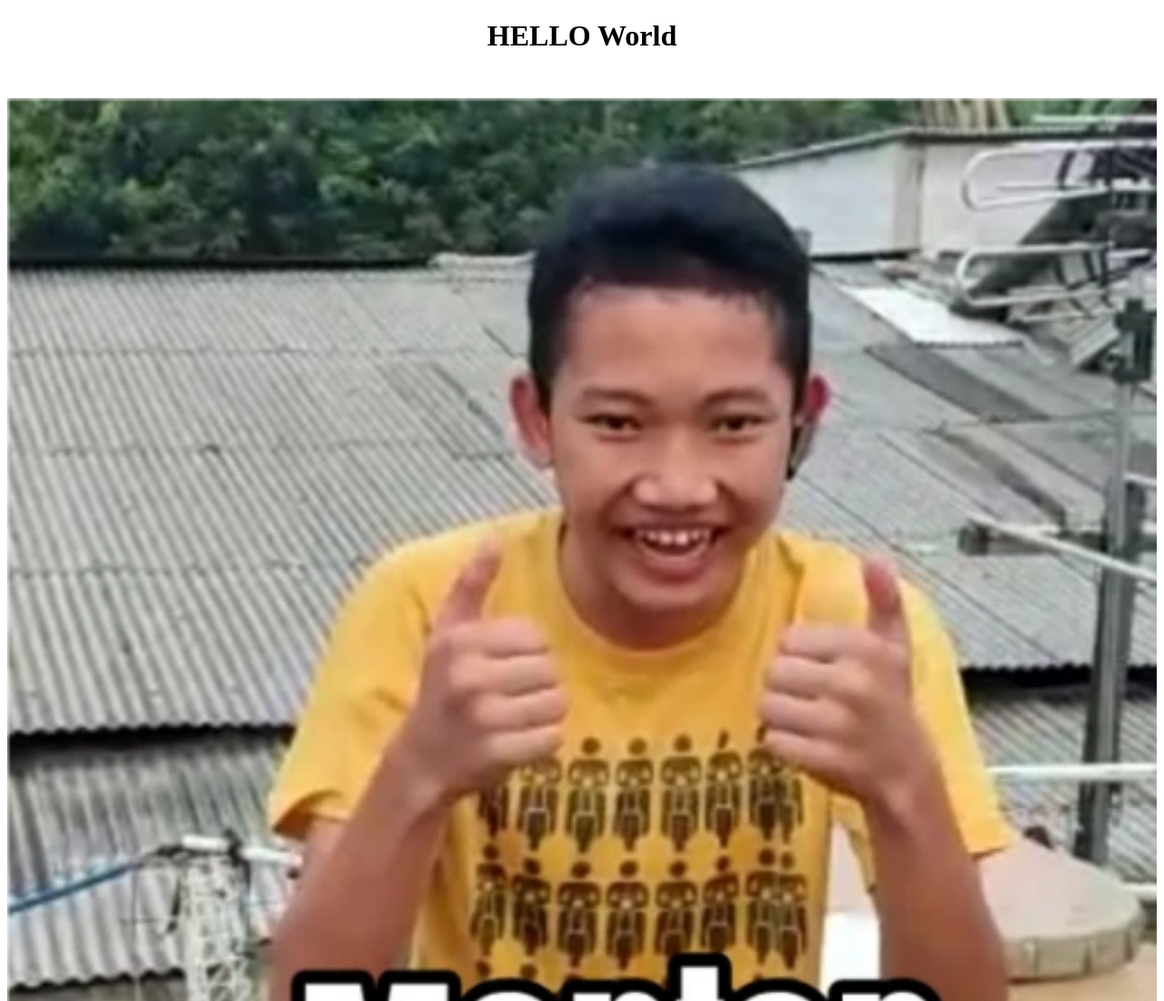
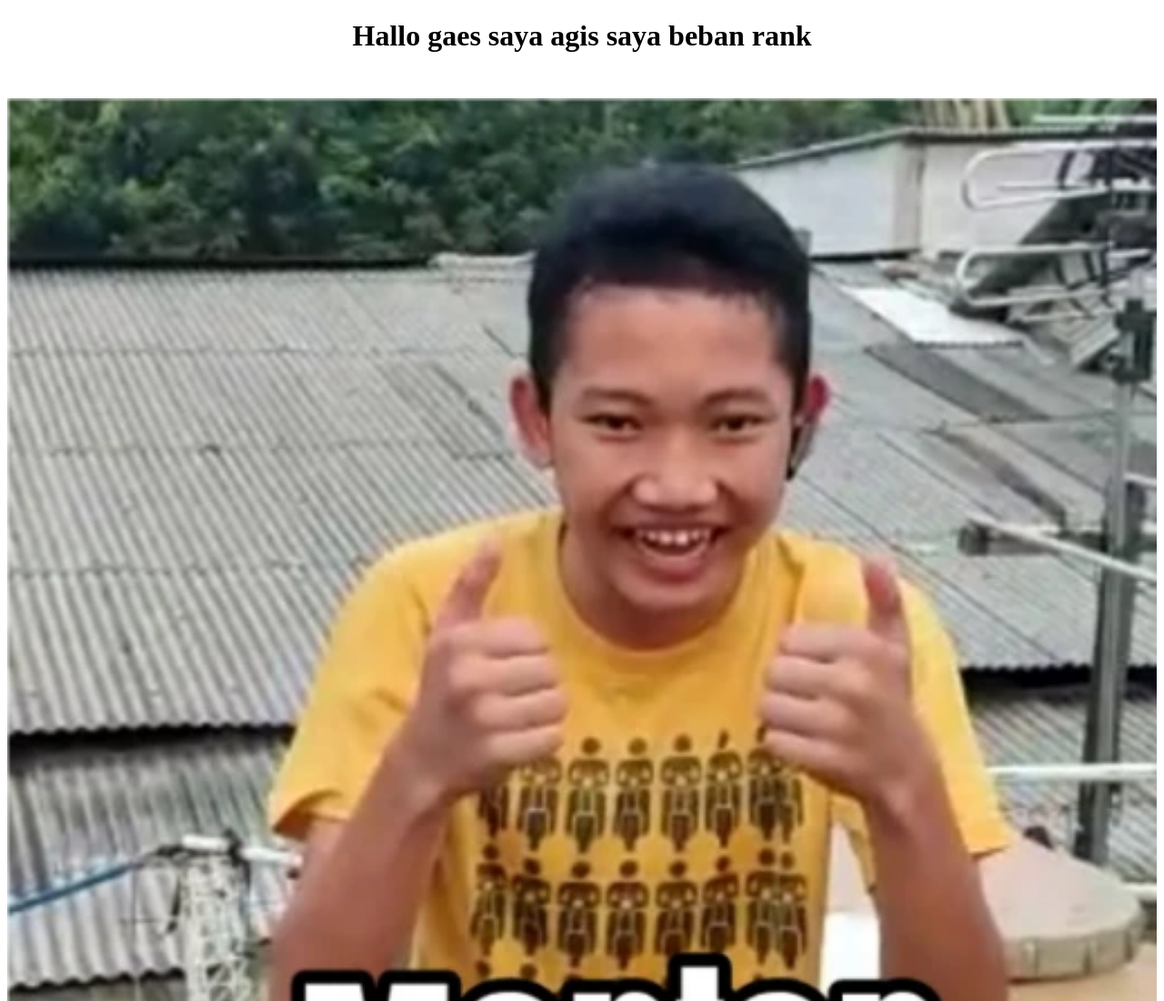
Before and after one commit to nurfaisall/fotoagis.github.io, a plain HTML site: page index.html in a window 1280 px wide. Shown: the top 1100 px of the page at 91% size. Drawn offline with Linux system fonts and the light colour scheme.

Commit message:
Update index.html

```diff
--- a/index.html
+++ b/index.html
@@ -17,7 +17,7 @@
     </style>
 </head>
 <body>
-    <h1>HELLO World</h1>
+    <h1>Hallo gaes saya agis saya beban rank</h1>
     <img src="profil.jpg" alt="">
 </body>
 </html>
```
